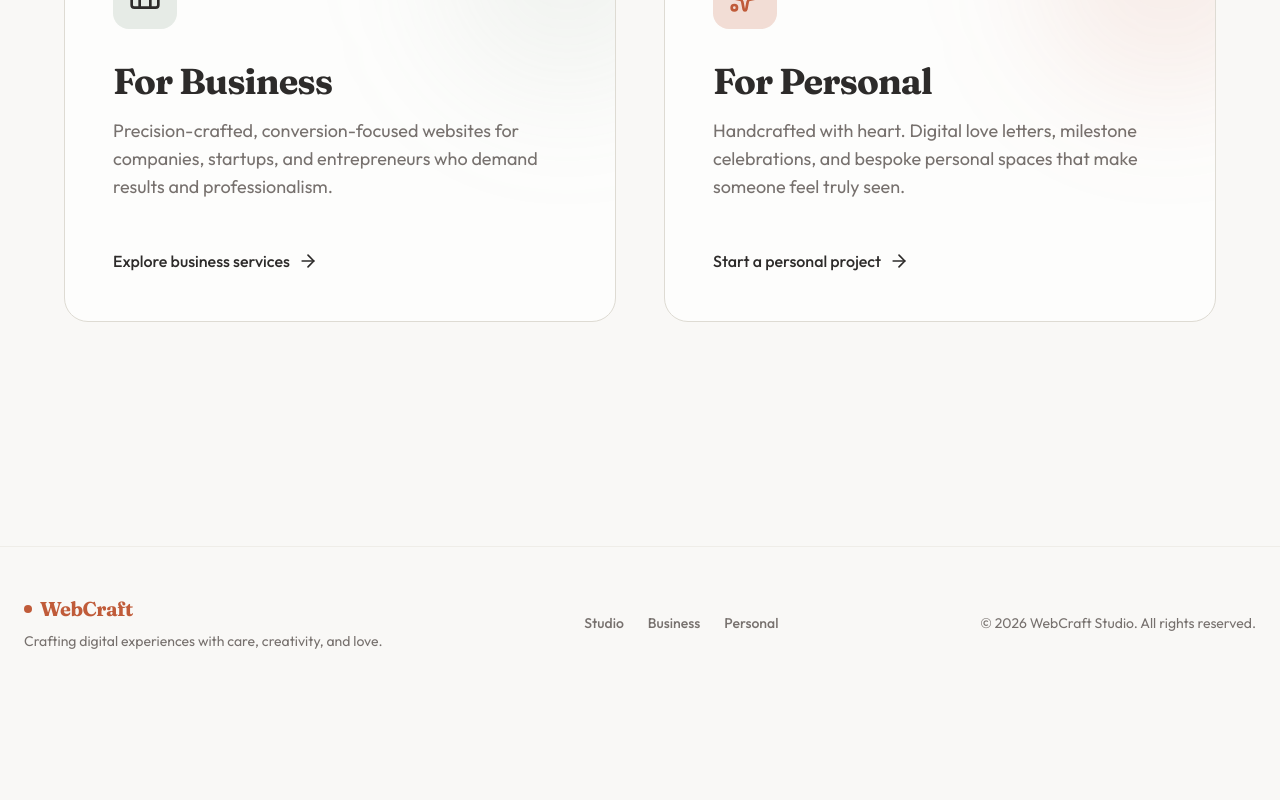
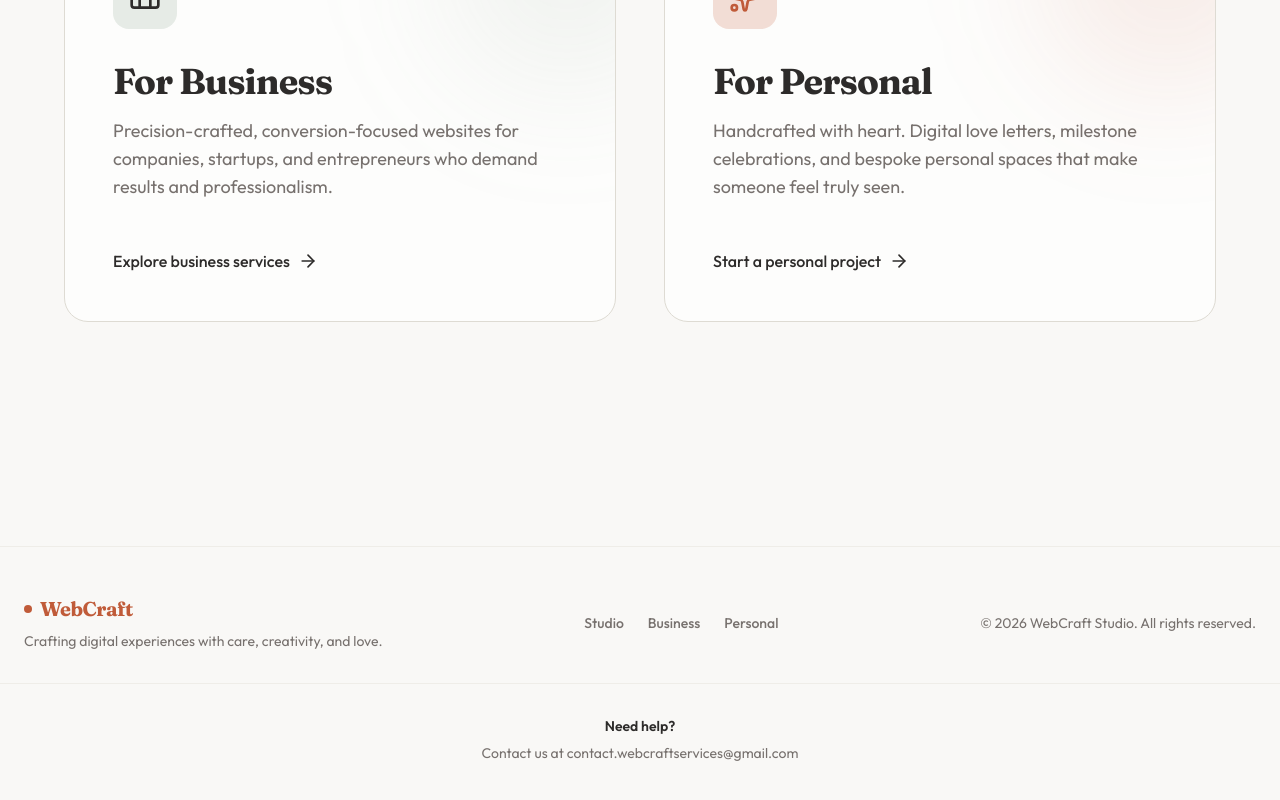
Before and after one commit to webcraftservices/webcraftservices.github.io, a React (Vite) app in the folder artifacts/webcraft-services/: page / in a window 1280 px wide. Shown: the part 712-1512 px from the top of the page. Before the commit the page ends 1411 px from the top, so only its background shows below. Built offline with nearby package versions, Linux system fonts and the light colour scheme.

Commit message:
Add Need Help contact email to footer

```diff
--- a/artifacts/webcraft-services/src/components/layout/Footer.tsx
+++ b/artifacts/webcraft-services/src/components/layout/Footer.tsx
@@ -36,6 +36,16 @@ export function Footer() {
           © {new Date().getFullYear()} WebCraft Studio. All rights reserved.
         </div>
       </div>
+
+      <div className="max-w-7xl mx-auto px-4 sm:px-6 mt-8 pt-8 border-t border-border/40 text-center">
+        <p className="text-sm font-semibold text-foreground mb-1">Need help?</p>
+        <a
+          href="mailto:contact.webcraftservices@gmail.com"
+          className="text-sm text-muted-foreground hover:text-primary transition-colors rounded-md focus-visible:outline-none focus-visible:ring-2 focus-visible:ring-ring"
+        >
+          Contact us at contact.webcraftservices@gmail.com
+        </a>
+      </div>
     </footer>
   );
 }
```
